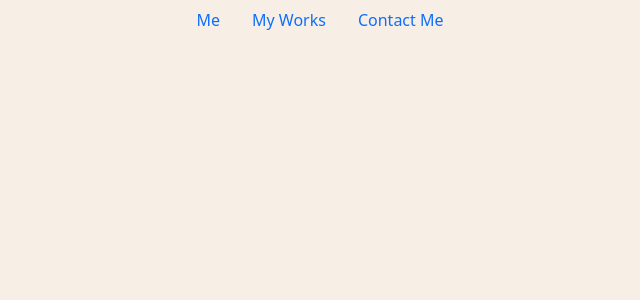
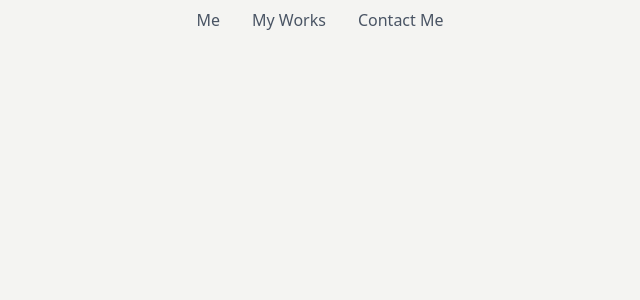
Before and after one commit to NeslynChellaiah/portfolio, a React (Create React App) app: page / in a window 1280 px wide. Shown: the top 300 px of the page, without its empty margins (320-960 px from the left). Built offline with nearby package versions, Linux system fonts and the light colour scheme.

Commit message:
snap scroll added

```diff
--- a/src/App.css
+++ b/src/App.css
@@ -1,16 +1,42 @@
 :root {
-  --bg-primary: #f7efe5;
-  --bg-secondary: #e2bfd9;
-  --text-primary: #674188;
-  --text-secondary: #c8a1e0;
+  --bg-primary: #f4f4f2;
+  --bg-secondary: #e8e8e8;
+  --text-primary: #495464;
+  --text-secondary: #bbbfca;
   --font-color: #482c38;
 }
 
 * {
-  background-color: var(--bg-primary);
-  color: var(--font-color);
+  box-sizing: border-box;
+}
+
+.bg-primary {
+  background-color: var(--bg-primary) !important;
+}
+
+.bg-secondary {
+  background-color: var(--bg-secondary) !important;
 }
 
 .heading {
   color: var(--text-primary);
 }
+
+.text-primary {
+  color: var(--text-primary) !important;
+}
+
+.text-secondary {
+  color: var(--text-secondary);
+}
+
+.main-container {
+  scroll-snap-type: y mandatory;
+  height: 100vh;
+  overflow: scroll;
+}
+
+.main-container > section {
+  height: 100vh;
+  scroll-snap-align: start;
+}
--- a/src/App.js
+++ b/src/App.js
@@ -3,8 +3,13 @@ import "./App.css";
 
 function App() {
   return (
-    <div>
-      <Navbar />
+    <div className="position-relative main-container">
+      <div className="fixed-top z-1">
+        <Navbar />
+      </div>
+      <section className="min-vh-100 bg-primary p-5" id="me"></section>
+      <section className="min-vh-100 bg-secondary p-5" id="works"></section>
+      <section className="min-vh-100 bg-primary p-5" id="contact"></section>
     </div>
   );
 }
--- a/src/navbar.js
+++ b/src/navbar.js
@@ -5,13 +5,19 @@ function Navbar() {
     <>
       <Nav className="justify-content-center" activeKey="/">
         <Nav.Item>
-          <Nav.Link>Me</Nav.Link>
+          <Nav.Link className="text-primary" href="#me">
+            Me
+          </Nav.Link>
         </Nav.Item>
         <Nav.Item>
-          <Nav.Link>My Works</Nav.Link>
+          <Nav.Link className="text-primary" href="#works">
+            My Works
+          </Nav.Link>
         </Nav.Item>
         <Nav.Item>
-          <Nav.Link>Contact Me</Nav.Link>
+          <Nav.Link className="text-primary" href="#contact">
+            Contact Me
+          </Nav.Link>
         </Nav.Item>
       </Nav>
     </>
```
